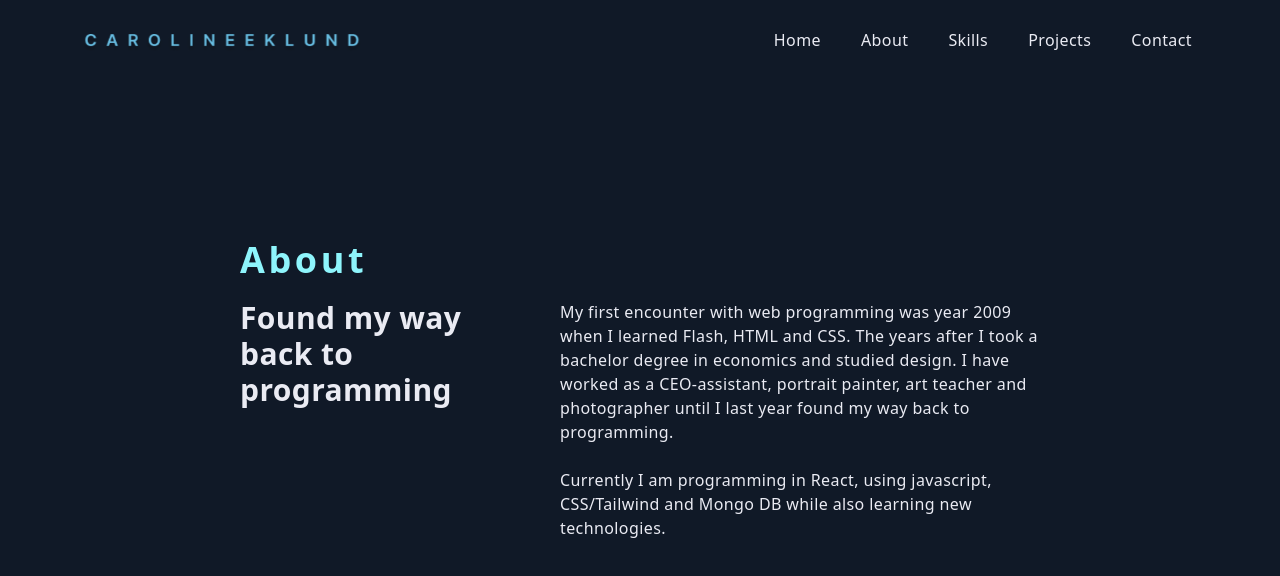
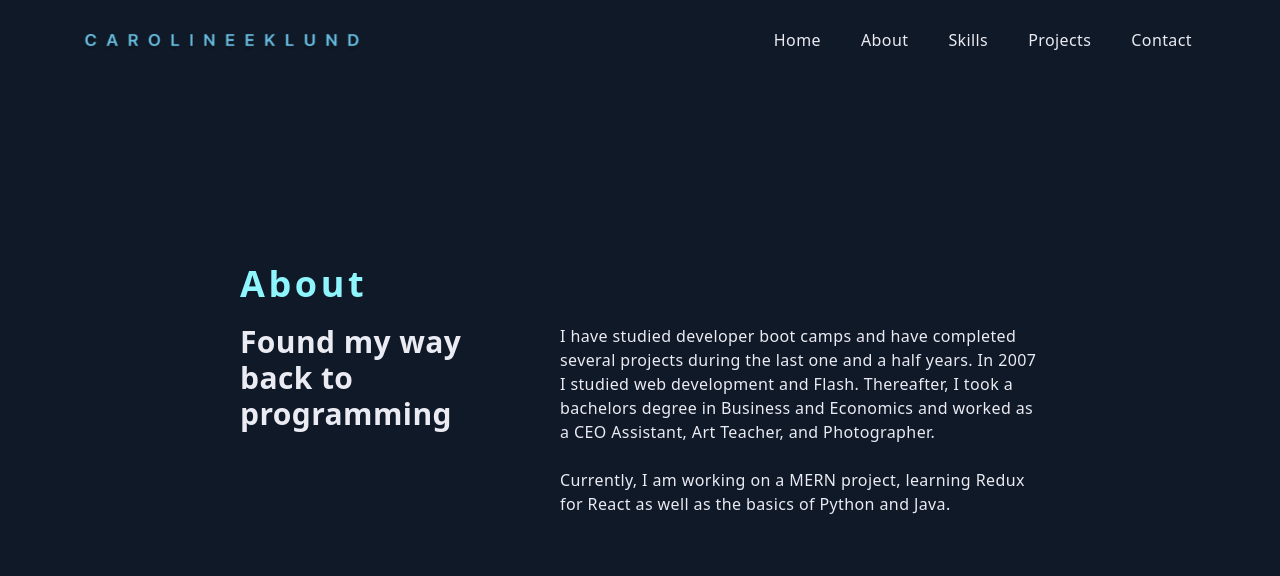
Before and after one commit to bycaroline/my-developer-portfolio, a React (Create React App) app: page /about in a window 1280 px wide. Shown: the top 576 px of the page. Built offline with nearby package versions, Linux system fonts and the light colour scheme.

Commit message:
about text updated

```diff
--- a/src/components/About.jsx
+++ b/src/components/About.jsx
@@ -21,9 +21,9 @@ function About() {
                             <p className=' font-bold text-3xl'>Found my way back to programming</p>
                         </div>
                         <div className='w-[85%] md:w-[60%] h-auto m-auto'>
-                            <p>My first encounter with web programming was year 2009 when I learned Flash, HTML and CSS. The years after I took a bachelor degree in economics and studied design. I have worked as a CEO-assistant, portrait painter, art teacher and photographer until I last year found my way back to programming.  </p>
+                            <p>I have studied developer boot camps and have completed several projects during the last one and a half years. In 2007 I studied web development and Flash. Thereafter, I took a bachelors degree in Business and Economics and worked as a CEO Assistant, Art Teacher, and Photographer. </p>
                             <br />
-                            <p>Currently I am programming in React, using javascript, CSS/Tailwind and Mongo DB while also learning new technologies. </p>
+                            <p>Currently, I am working on a MERN project, learning Redux for React as well as the basics of Python and Java.</p>
                         </div>
                     </div>
                 </div>
--- a/src/components/Main.jsx
+++ b/src/components/Main.jsx
@@ -23,7 +23,7 @@ function Main() {
                             Hi I´m <span className='text-[#8ef5fc]'>Caroline,</span>
                         </h1>
                         <h1 className='py-2 text-[#eaebf3]'>
-                            a web developer
+                            a full stack web developer
                         </h1>
                         <p className='py-4 text-[#eaebf3] max-w-[80%] '>
                             I have found my way back to programming after some years studying economics and working with design and photography.
```
